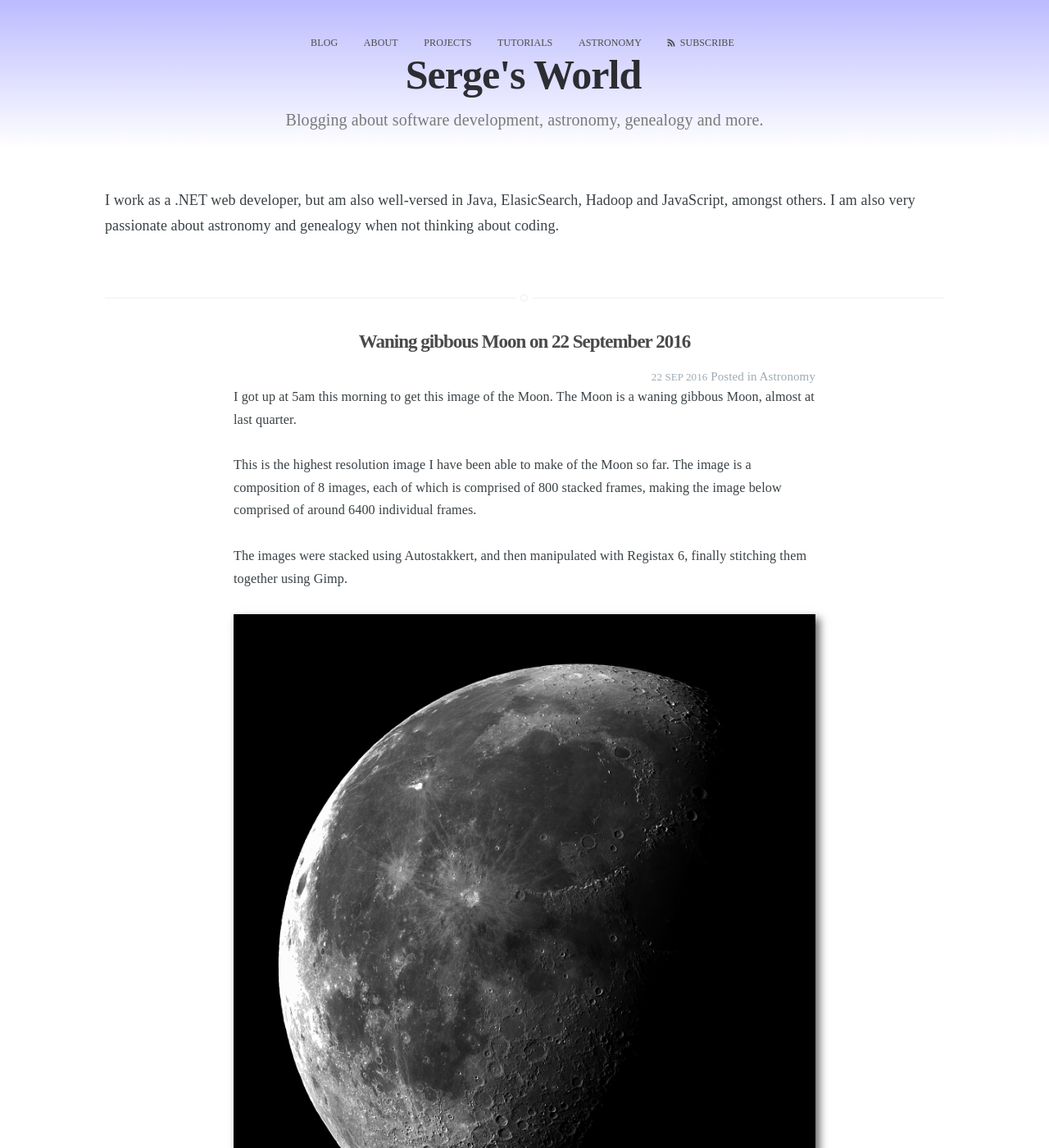
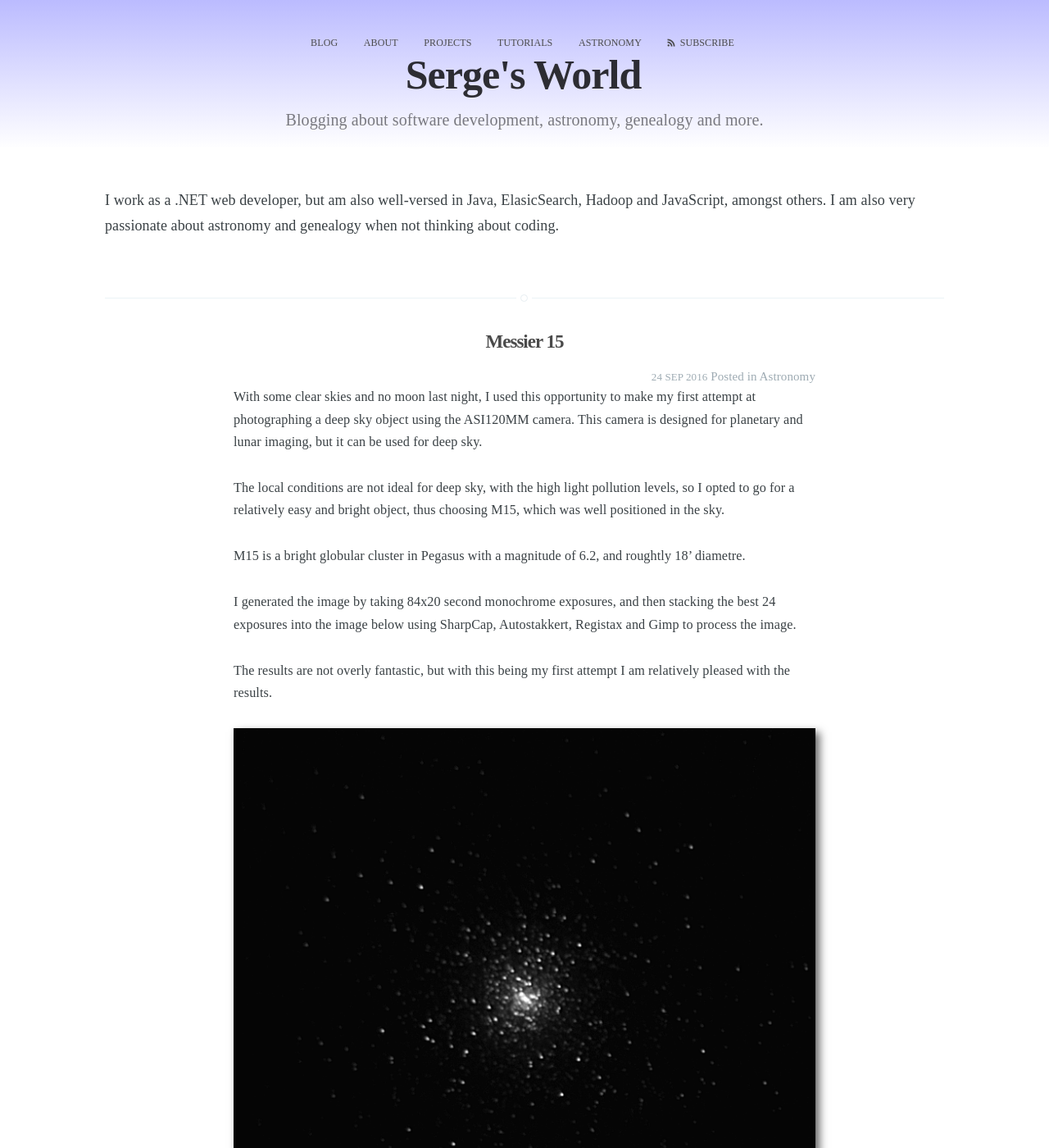
Before and after one commit to sjmeunier/sjmeunier.github.io, a Jekyll site: the page built from index.html, in a window 1280 px wide and 1400 px high. Shown: the whole window at 82% size. Built offline with Jekyll 4.4.1, drawn with Linux system fonts in a browser that asks for light colours; some web fonts are replaced; the list of posts is cut into pages by our own code; some of the changed text lies outside the part shown.

Commit message:
Added m15 post

```diff
--- /dev/null
+++ b/_my_tags/deep-sky.md
@@ -0,0 +1,4 @@
+---
+slug: deep-sky
+name: Deep sky
+---
--- /dev/null
+++ b/_posts/2016-09-24-messier-15.md
@@ -0,0 +1,21 @@
+---
+layout: post
+title:  "Messier 15"
+date:   2016-09-24 16:00:00
+categories: Astronomy
+tags: [astronomy, deep-sky]
+---
+
+With some clear skies and no moon last night, I used this opportunity to make my first attempt at photographing a deep sky object using the ASI120MM camera. This camera is designed for planetary and lunar imaging, but it can be used for deep sky.
+
+The local conditions are not ideal for deep sky, with the high light pollution levels, so I opted to go for a relatively easy and bright object, thus choosing M15, which was well positioned in the sky.
+
+M15 is a bright globular cluster in Pegasus with a magnitude of 6.2, and roughtly 18' diametre.
+
+I generated the image by taking 84x20 second monochrome exposures, and then stacking the best 24 exposures into the image below using SharpCap, Autostakkert, Registax and Gimp to process the image.
+
+The results are not overly fantastic, but with this being my first attempt I am relatively pleased with the results.
+
+![Messier 15](/assets/images/blog/astronomy/m15-20160923-final.png){: .shadow-image .centered }
+
+_Taken with a ZWO ASI120MM camera attached to a Sky Watcher 200 PDS Explorer 8" mounted on a HEQ-5 motorised equatorial mount._
--- a/astronomy.md
+++ b/astronomy.md
@@ -25,6 +25,9 @@ My main camera is a ZWO ASI120MM monochrome video camera, with an LRGB filter se
 * [First Colour Image of Jupiter - 15 Mar 2016](/astronomy/2016/03/17/jupiter-15-mar-2016.html)
 * [Jupiter With Galilean Moons - 12 Mar 2016](/astronomy/2016/03/13/jupiter-12-mar-2016.html)
 
+#### Deep Sky
+* [Messier 15](/astronomy/2016/09/24/messier-15.html)
+
 ### Other Posts
 * [My Entries for the Hubble Hidden Treasures Image Processing Contest 2012](/astronomy/2012/06/10/my-entries-for-the-hubble-hidden-treasures-image-processing-contest.html)
 * [Herschel Image Processing](/astronomy/2012/07/03/herschel-image-processing.html)
```
Also changed, not shown: assets/images/blog/astronomy/m15-20160923-final.png (added).
